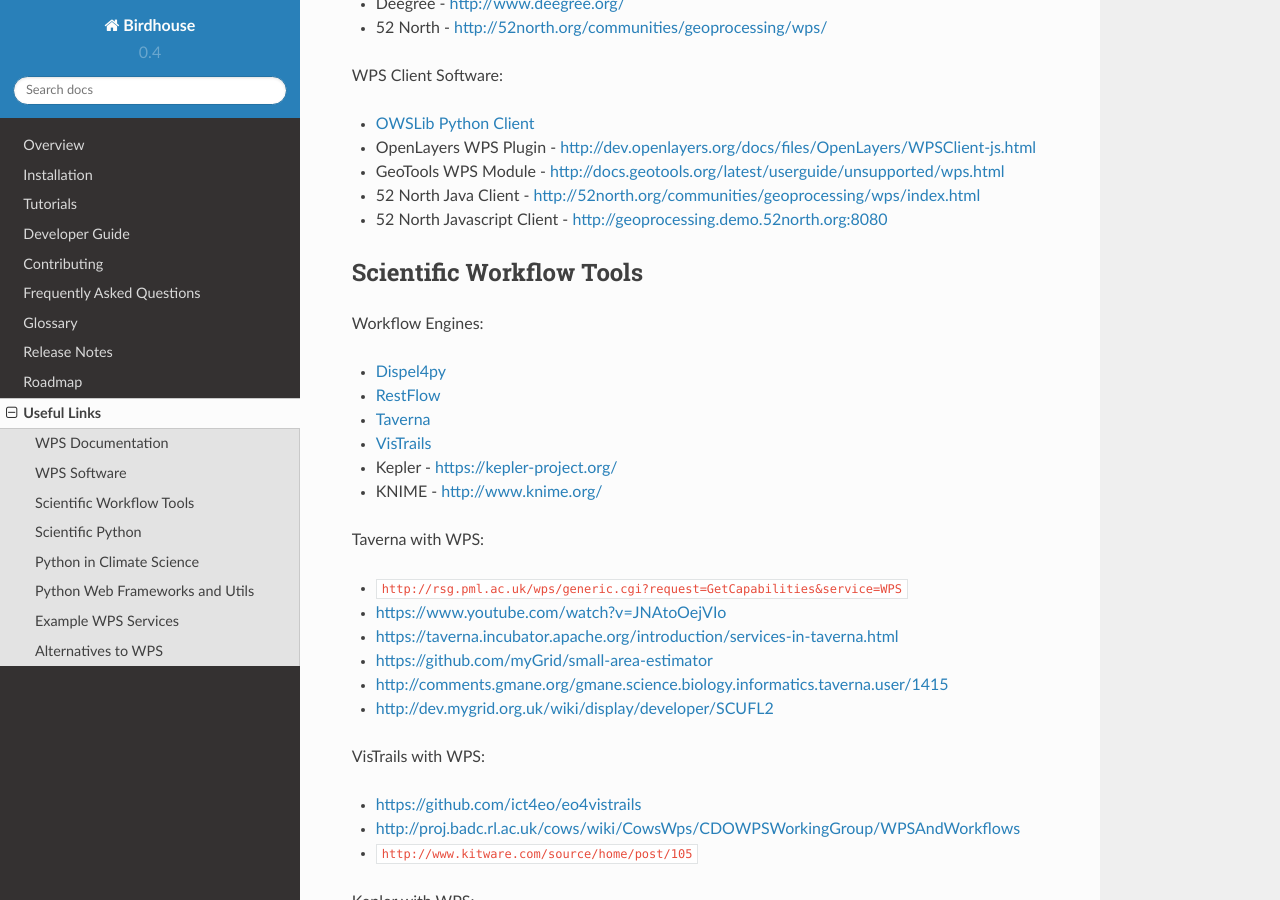
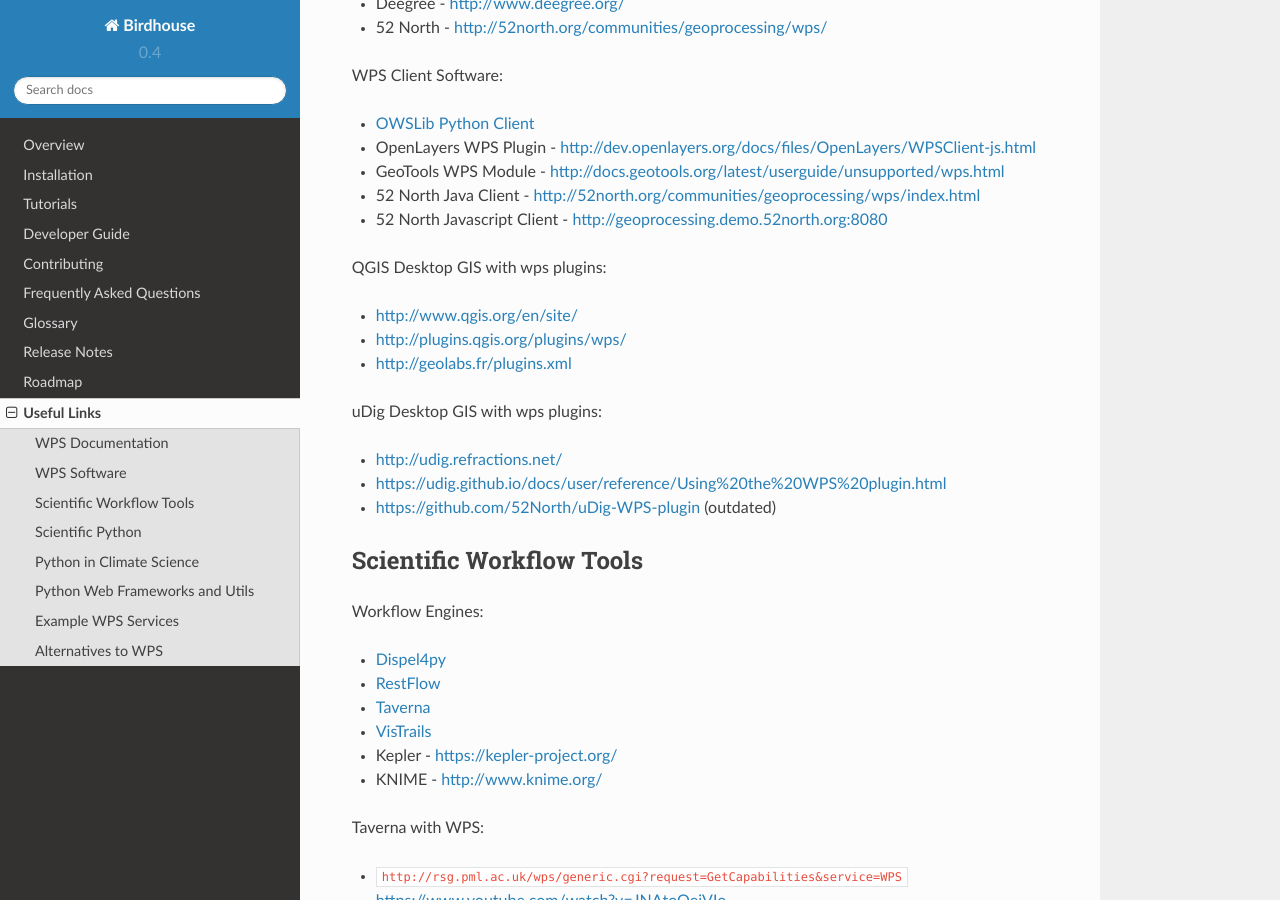
Before and after one commit to bird-house/birdhouse-docs, a Sphinx documentation site: the page built from docs/source/appendix.rst, in a window 1280 px wide and 900 px high, scrolled down 761 px. Built offline with Sphinx 7.4.7 and the Read the Docs theme 2.0.0, drawn with Linux system fonts in a browser that asks for light colours.

Commit message:
added links to qgis and udig

```diff
--- a/docs/source/appendix.rst
+++ b/docs/source/appendix.rst
@@ -42,6 +42,18 @@
 * GeoTools WPS Module - http://docs.geotools.org/latest/userguide/unsupported/wps.html
 * 52 North Java Client - http://52north.org/communities/geoprocessing/wps/index.html
 * 52 North Javascript Client - http://geoprocessing.demo.52north.org:8080
+
+QGIS Desktop GIS with wps plugins:
+
+* http://www.qgis.org/en/site/
+* http://plugins.qgis.org/plugins/wps/
+* http://geolabs.fr/plugins.xml
+
+uDig Desktop GIS with wps plugins:
+
+* http://udig.refractions.net/
+* https://udig.github.io/docs/user/reference/Using%20the%20WPS%20plugin.html
+* https://github.com/52North/uDig-WPS-plugin   (outdated)
 
 Scientific Workflow Tools
 =========================
```
